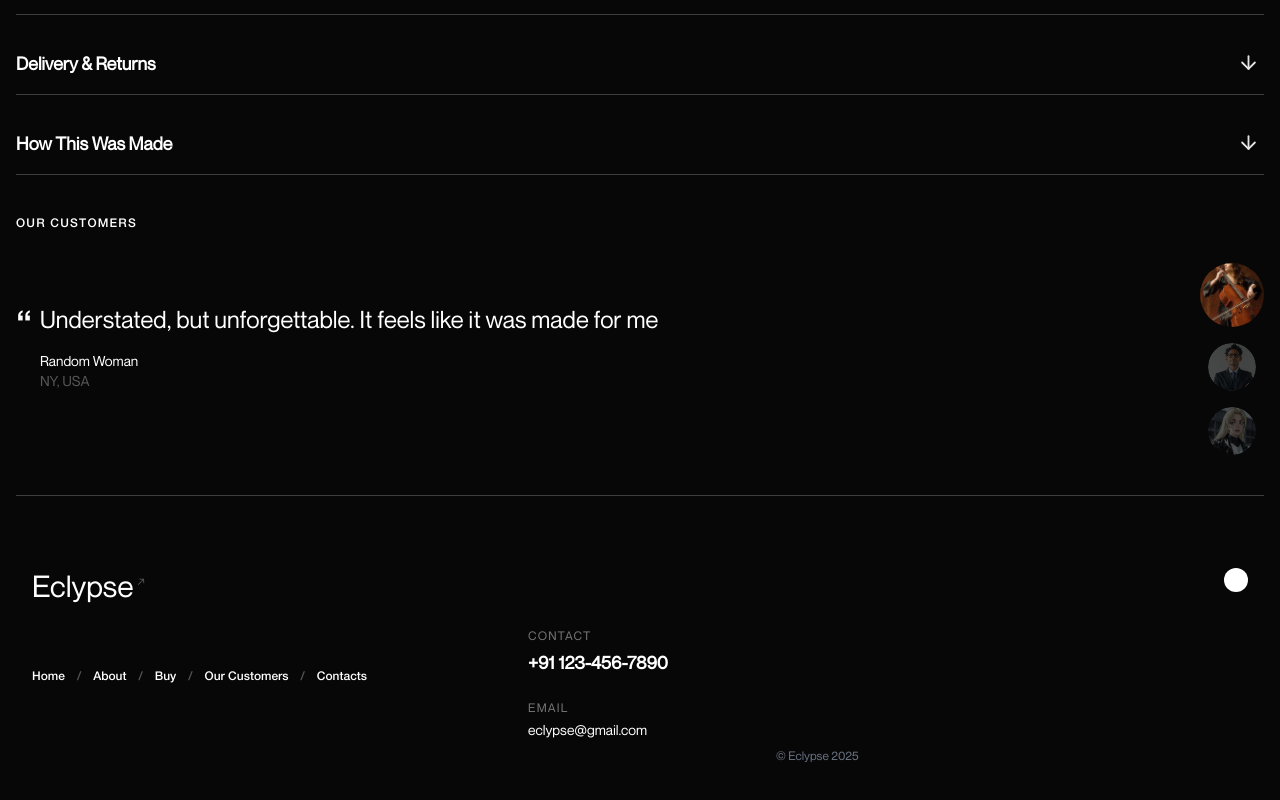
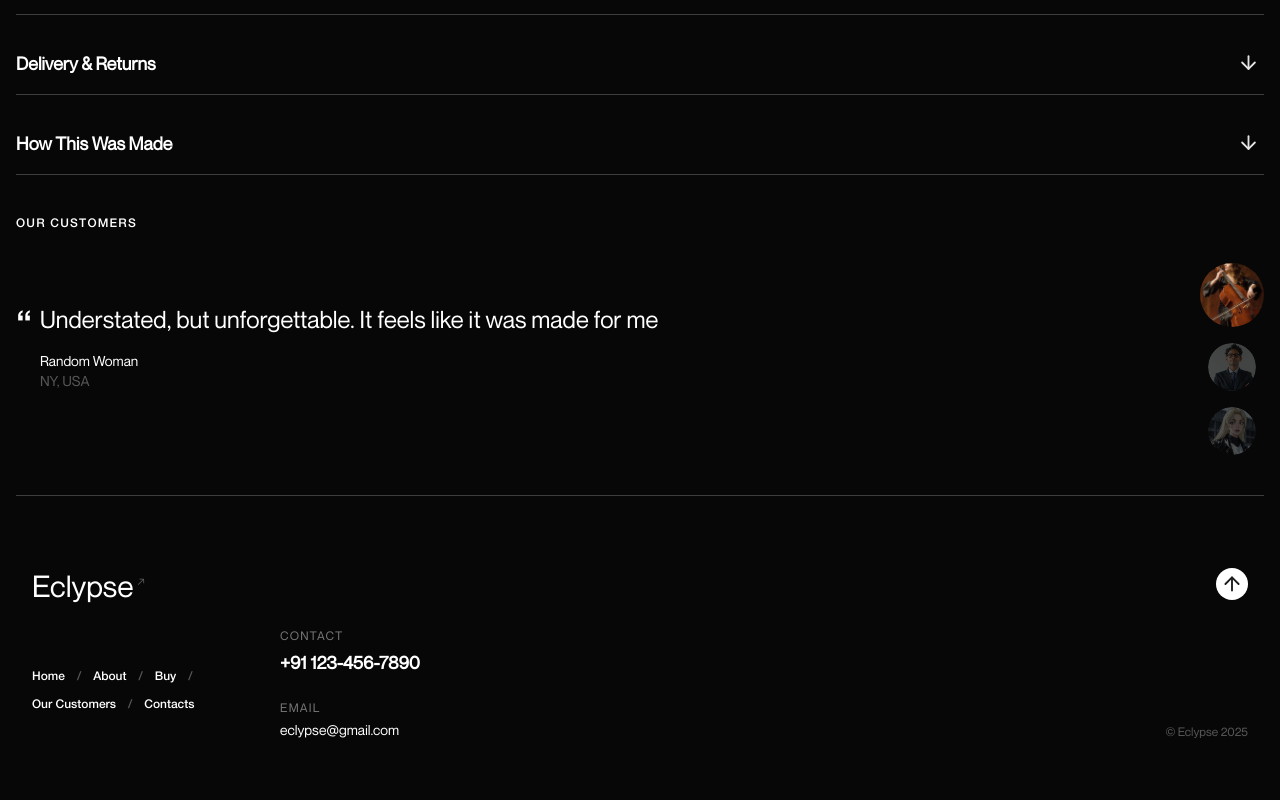
Before and after one commit to KreativeThinker/Eclypse, a Next.js app: page / in a window 1280 px wide. Shown: the part 3561-4361 px from the top of the page. Built offline with nearby package versions, Linux system fonts and the light colour scheme.

Commit message:
chore: footer responsive

```diff
--- a/src/components/footer.tsx
+++ b/src/components/footer.tsx
@@ -21,11 +21,12 @@ export default function Footer() {
           <span className="text-neutral-1 ml-1 align-super text-xs">↗</span>
         </h3>
       </Link>
-      <button className="bg-foreground mr-0 ml-auto aspect-square h-6 rounded-full">
-        <Image src={arrow} alt="go-to-top" className="h-4 w-4 rounded-full invert" fill />
+      <button className="bg-foreground relative mr-0 ml-auto aspect-square h-8 rounded-full">
+        <Image src={arrow} alt="go-to-top" className="-rotate-45 rounded-full invert" fill />
       </button>
+
       {/* Left side */}
-      <div className="col-span-2 row-span-2 mt-10 flex flex-col">
+      <div className="col-span-2 row-span-2 mt-10 flex flex-col lg:col-span-1">
         <nav className="text-foreground font-montreal flex flex-wrap gap-3">
           {Object.entries(links).map(([name, href], i, arr) => (
             <Link
@@ -42,7 +43,7 @@ export default function Footer() {
       </div>
 
       {/* Right side */}
-      <div className="col-span-3">
+      <div className="col-span-3 lg:col-span-4">
         <p className="text-neutral-2 mb-1 text-xs tracking-widest uppercase">Contact</p>
         <p className="text-lg font-semibold">+91 123-456-7890</p>
       </div>
@@ -53,7 +54,7 @@ export default function Footer() {
       </div>
 
       {/* Bottom row */}
-      <div className="mt-12 flex items-center justify-between text-xs text-gray-500">
+      <div className="text-neutral-1 col-span-2 mt-auto ml-auto text-xs lg:col-span-3">
         <p>© Eclypse 2025</p>
       </div>
     </footer>
```
